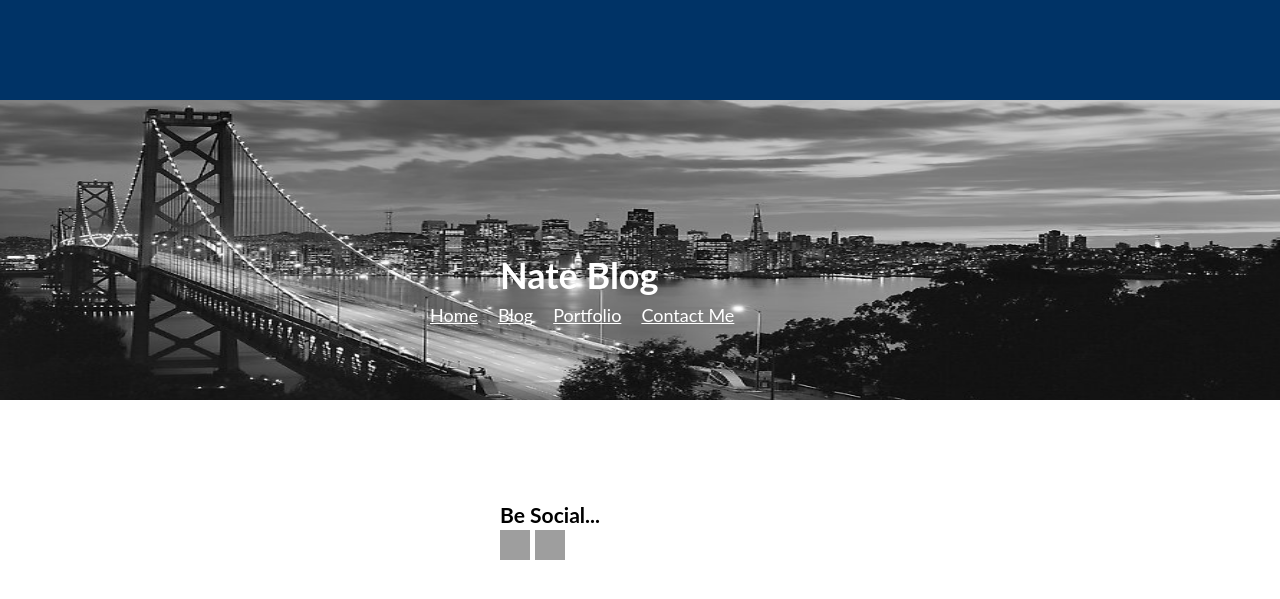
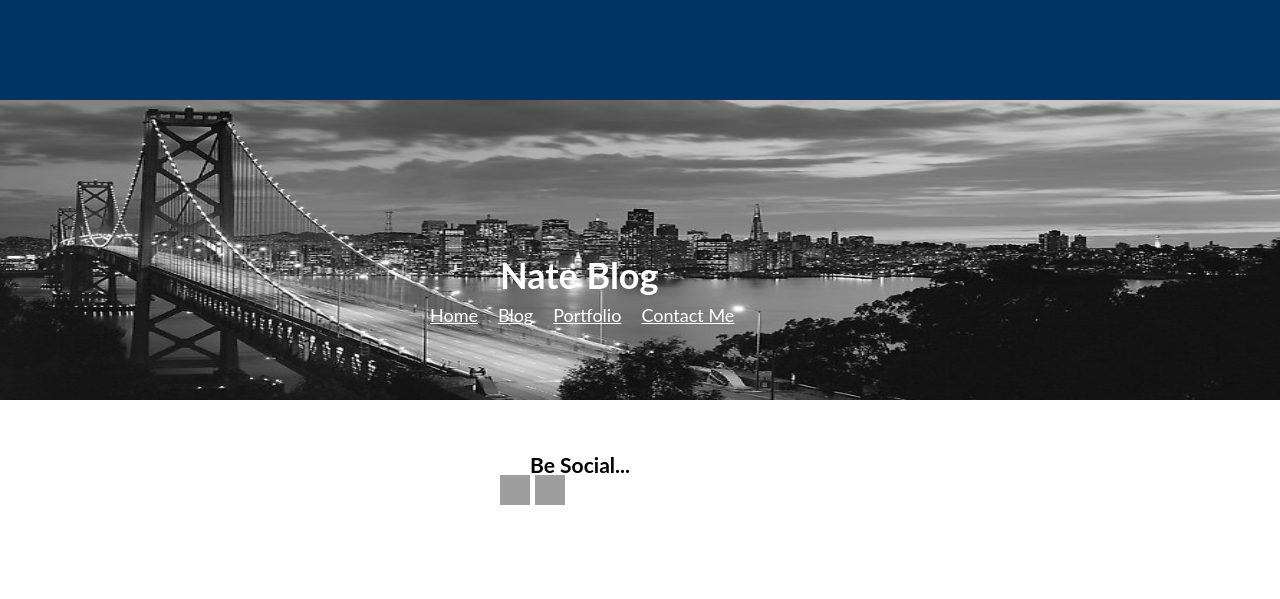
Before and after one commit to naaaaate/naaaaate.github.io, a PHP site: page / in a window 1280 px wide; the page is wider, and only the part inside the window is pictured. Shown: the top 599 px of that part. Run offline with PHP 8.4, Linux system fonts and the light colour scheme; grey boxes are pictures that could not be loaded.

Commit message:
Update Social Settings

```diff
--- a/blog/blog-template.html
+++ b/blog/blog-template.html
@@ -12,7 +12,7 @@
 
   <div id="wrapper">
     <header>
-      <img src="./pinetrees.jpeg" />
+      <img src="./sfbridge.jpg" />
       <h1>Blog Title</h1>
     </header>
 
@@ -25,7 +25,7 @@
       </ul>
     </nav>
 
-    <div id="social">
+    <div id="socialblog">
       <h3> Be Social.</h3>
         <div>
         <a href="https://twitter.com/n8leeDBC">
--- a/index.html
+++ b/index.html
@@ -71,8 +71,7 @@
       </ul>
     </aside> -->
 
-    <footer>
-      <div id="social">
+    <footer id="socialindex">
       <h3>Be Social...</h3>
       <div>
         <a href="https://twitter.com/n8leeDBC">
@@ -87,8 +86,7 @@
         <a href="[full link to your RSS feed]">
         <img title="RSS" alt="RSS" src="https://socialmediawidgets.files.wordpress.com/2014/03/rss1.png" width="3px" height="3px" />
         </a>-->
-        </div>
-     </div>
+      </div>
     </footer>
   </div>
 </body>
--- a/stylesheets/blog-stylesheet.css
+++ b/stylesheets/blog-stylesheet.css
@@ -1,5 +1,25 @@
 
+#socialblog{
+    position: absolute;
+    top: 450px;
+    left: 500px;
+}
 
+#socialblog h3{
+  position: relative;
+  left: 30px;
+}
+
+#socialblog img{
+    position: absolute;
+    top: 25px;
+    height: 30px;
+    width: 30px;
+}
+
+#socialblog a{
+  margin-right: 35px;
+}
 /*
 #social {
     position: absolute;
--- a/stylesheets/default.css
+++ b/stylesheets/default.css
@@ -69,21 +69,25 @@ nav a {
 }
 
 
-footer{
-    position: relative;
-    top: 200px;
+#socialindex{
+    position: absolute;
+    top: 450px;
     left: 500px;
-
 }
 
-footer img{
+#socialindex h3{
+  position: relative;
+  left: 30px;
+}
+
+#socialindex img{
     position: absolute;
-    top: 30px;
+    top: 25px;
     height: 30px;
     width: 30px;
 }
 
-footer a{
+#socialindex a{
   margin-right: 35px;
 }
 
```
